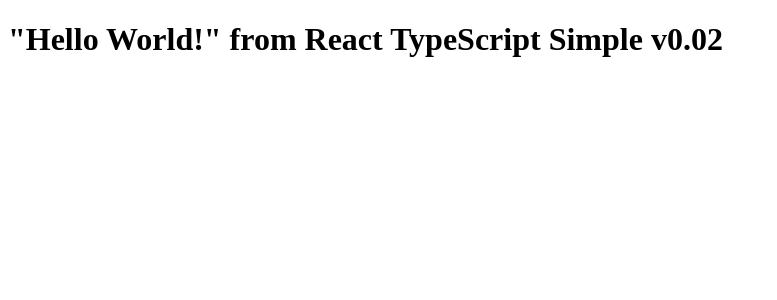
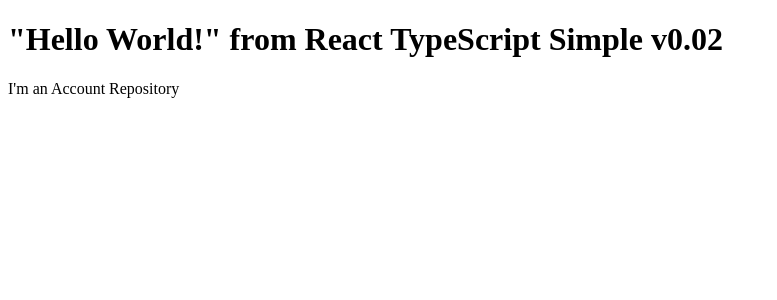
Before and after one commit to johnnynanjiang/React-TypeScript-Simple, a React app: page / in a window 1280 px wide. Shown: the top 300 px of the page, without its empty margins (0-777 px from the left). Built offline with nearby package versions, Linux system fonts and the light colour scheme.

Commit message:
Add `Account` and `AccountRepository`

```diff
--- /dev/null
+++ b/src/component/AccountRepository.tsx
@@ -0,0 +1,25 @@
+import React, { Component } from 'react';
+
+import { Account } from '../model/Account';
+
+export class AccountRepository extends Component {
+    constructor(props) {
+        super(props);
+
+        this.state = {
+            accounts: []
+        };
+    }
+
+    componentDidMount() {
+        this.setState(
+            { accounts: [new Account()] }
+        );
+    }
+
+    render() {
+        return (
+            <div>I'm an Account Repository</div>
+        );
+    }
+}
--- a/src/index.tsx
+++ b/src/index.tsx
@@ -1,9 +1,16 @@
 import React from "react";
 import ReactDOM from "react-dom";
 
+import { AccountRepository } from "./component/AccountRepository";
+
 class Welcome extends React.Component {
     render() {
-        return <h1>"Hello World!" from React TypeScript Simple v0.02</h1>;
+        return (
+            <div>
+                <h1>"Hello World!" from React TypeScript Simple v0.02</h1>
+                <AccountRepository />
+            </div>
+        );
     }
 }
 
--- /dev/null
+++ b/src/model/Account.tsx
@@ -0,0 +1,7 @@
+export class Account {
+    id: string;
+    accountName: string;
+    institution: string;
+    currency: string;
+    balance: number;
+}
```
